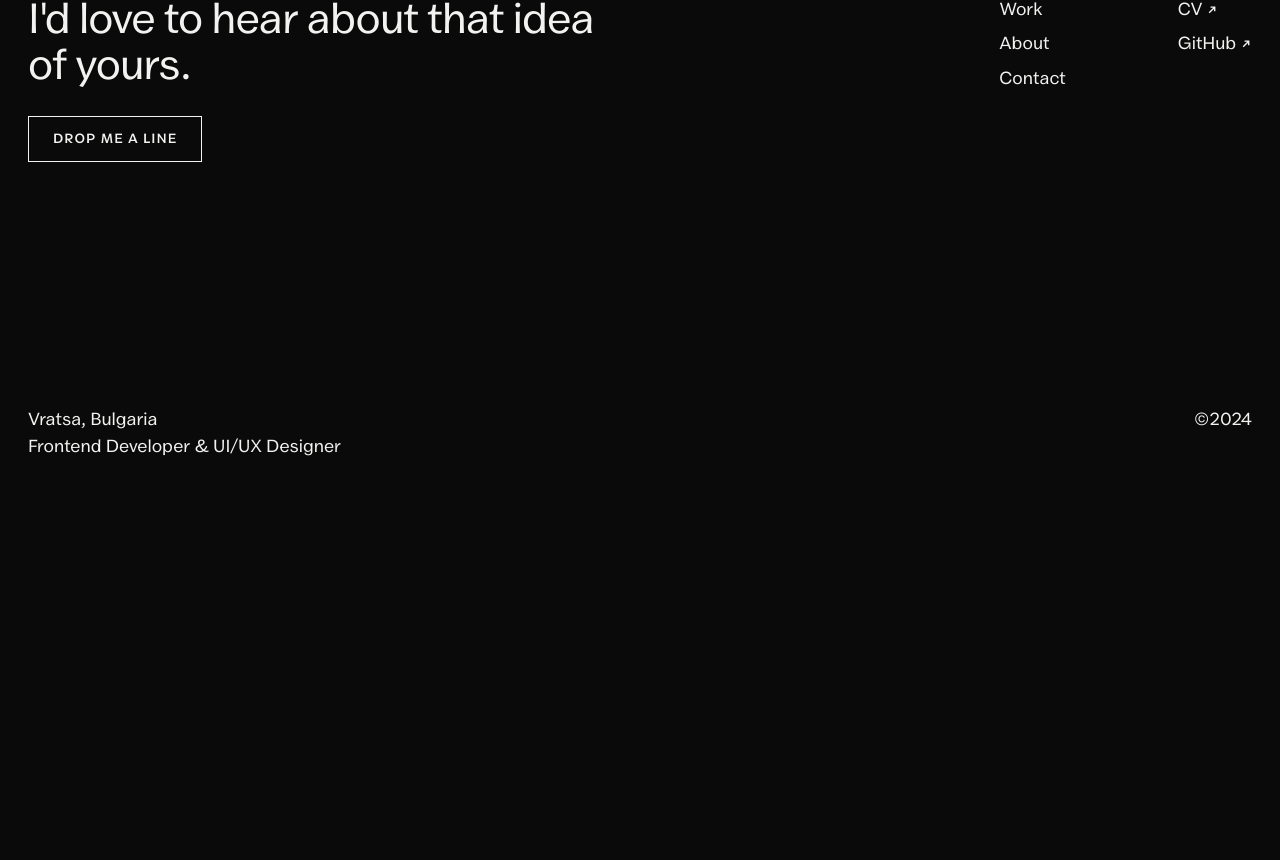
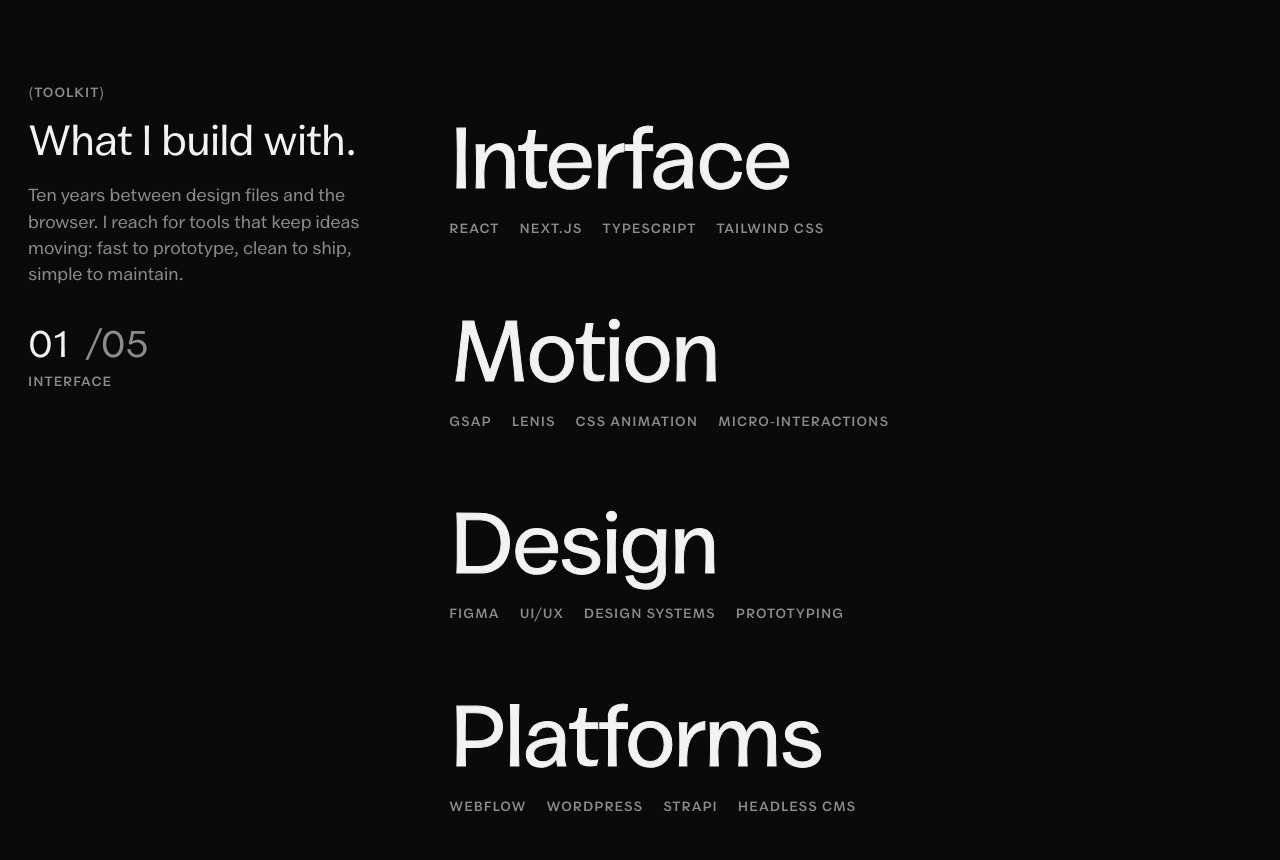
Before and after one commit to mpittas/mp-portfolio, a Next.js app: page / in a window 1280 px wide. Shown: the part 1300-2160 px from the top of the page. Before the commit the page ends 2035 px from the top, so only its background shows below. Built offline with nearby package versions, Linux system fonts and the light colour scheme.

Commit message:
Add a Toolkit section to the home page with an outlined skill stack.

```diff
--- a/app/globals.css
+++ b/app/globals.css
@@ -68,6 +68,28 @@
   text-wrap: balance;
 }
 
+@utility skill-name {
+  font-family: var(--font-display), Helvetica, sans-serif;
+  font-weight: 400;
+  color: transparent;
+  -webkit-text-stroke: 1px var(--color-mark);
+  transition:
+    color 0.5s ease,
+    -webkit-text-stroke-color 0.5s ease;
+}
+
+.group:hover .skill-name {
+  color: var(--color-ink);
+  -webkit-text-stroke-color: var(--color-ink);
+}
+
+@media (hover: none) {
+  .skill-name {
+    color: var(--color-ink);
+    -webkit-text-stroke-color: var(--color-ink);
+  }
+}
+
 @media (prefers-reduced-motion: reduce) {
   html.lenis,
   html.lenis body {
--- a/app/page.tsx
+++ b/app/page.tsx
@@ -8,6 +8,7 @@
 import { HomeChrome } from "@/components/home/home-chrome";
 import { HomeIndex } from "@/components/home/home-index";
 import { HomeLead } from "@/components/home/home-lead";
+import { HomeSkills } from "@/components/home/home-skills";
 
 export default function Home() {
   return (
@@ -15,6 +16,7 @@
       <HomeChrome />
       <HomeLead />
       <HomeIndex />
+      <HomeSkills />
     </main>
   );
 }
--- /dev/null
+++ b/components/home/home-skills.tsx
@@ -0,0 +1,188 @@
+"use client";
+
+import { useRef, useState, type CSSProperties } from "react";
+import gsap from "gsap";
+import { useGSAP } from "@gsap/react";
+import { ScrollTrigger } from "gsap/ScrollTrigger";
+
+gsap.registerPlugin(useGSAP, ScrollTrigger);
+
+const GROUPS = [
+  {
+    name: "Interface",
+    tools: ["React", "Next.js", "TypeScript", "Tailwind CSS"],
+  },
+  {
+    name: "Motion",
+    tools: ["GSAP", "Lenis", "CSS Animation", "Micro-interactions"],
+  },
+  {
+    name: "Design",
+    tools: ["Figma", "UI/UX", "Design Systems", "Prototyping"],
+  },
+  {
+    name: "Platforms",
+    tools: ["Webflow", "WordPress", "Strapi", "Headless CMS"],
+  },
+  {
+    name: "Craft",
+    tools: ["Accessibility", "Performance", "SEO", "Testing"],
+  },
+] as const;
+
+const TOTAL = String(GROUPS.length).padStart(2, "0");
+
+export function HomeSkills() {
+  const root = useRef<HTMLElement>(null);
+  const [active, setActive] = useState(0);
+
+  useGSAP(
+    () => {
+      const el = root.current;
+      if (!el) return;
+
+      const mm = gsap.matchMedia();
+
+      mm.add("(prefers-reduced-motion: no-preference)", () => {
+        const intro = gsap.utils.toArray<HTMLElement>("[data-aside]", el);
+        const items = gsap.utils.toArray<HTMLElement>("[data-item]", el);
+
+        gsap.set(intro, { autoAlpha: 0, y: 26 });
+        items.forEach((item) => {
+          const name = item.querySelector<HTMLElement>("[data-name-inner]");
+          const meta = item.querySelectorAll<HTMLElement>("[data-meta]");
+          if (name) gsap.set(name, { yPercent: 115 });
+          if (meta.length) gsap.set(meta, { autoAlpha: 0, y: 12 });
+        });
+
+        ScrollTrigger.create({
+          trigger: el,
+          start: "top 80%",
+          once: true,
+          onEnter: () => {
+            gsap.to(intro, {
+              autoAlpha: 1,
+              y: 0,
+              duration: 0.7,
+              ease: "power3.out",
+              stagger: 0.09,
+            });
+          },
+        });
+
+        items.forEach((item) => {
+          const name = item.querySelector<HTMLElement>("[data-name-inner]");
+          const meta = item.querySelectorAll<HTMLElement>("[data-meta]");
+
+          ScrollTrigger.create({
+            trigger: item,
+            start: "top 86%",
+            once: true,
+            onEnter: () => {
+              const tl = gsap.timeline({ defaults: { ease: "power3.out" } });
+              if (name) {
+                tl.to(name, { yPercent: 0, duration: 0.9, ease: "power4.out" }, 0);
+              }
+              if (meta.length) {
+                tl.to(meta, { autoAlpha: 1, y: 0, duration: 0.5, stagger: 0.05 }, 0.18);
+              }
+            },
+          });
+        });
+      });
+
+      return () => mm.revert();
+    },
+    { scope: root },
+  );
+
+  return (
+    <section
+      ref={root}
+      aria-labelledby="skills-heading"
+      className="px-4 pt-24 pb-20 md:px-7 md:pt-36 md:pb-28"
+    >
+      <div className="grid gap-14 md:grid-cols-12 md:gap-x-10">
+        <aside className="md:col-span-4">
+          <div className="md:sticky md:top-28">
+            <p data-aside className="spec text-mute">(Toolkit)</p>
+            <h2
+              id="skills-heading"
+              data-aside
+              className="mt-4 max-w-sm text-[clamp(1.9rem,3.2vw,2.6rem)] leading-[1.05] font-normal tracking-[-0.02em]"
+            >
+              What I build with.
+            </h2>
+            <p data-aside className="mt-5 max-w-sm text-mute">
+              Ten years between design files and the browser. I reach for tools
+              that keep ideas moving: fast to prototype, clean to ship, simple
+              to maintain.
+            </p>
+            <div data-aside aria-hidden className="mt-10 flex items-end gap-2">
+              <span className="block h-[0.9em] overflow-hidden text-[2.25rem] leading-[0.9]">
+                <span
+                  className="block transition-transform duration-500 ease-[cubic-bezier(0.22,1,0.36,1)]"
+                  style={{ transform: `translateY(-${active * 0.9}em)` }}
+                >
+                  {GROUPS.map((group, i) => (
+                    <span
+                      key={group.name}
+                      className="flex h-[0.9em] items-end justify-start"
+                    >
+                      {String(i + 1).padStart(2, "0")}
+                    </span>
+                  ))}
+                </span>
+              </span>
+              <span className="text-[2.25rem] leading-[0.9] text-mute">
+                /{TOTAL}
+              </span>
+            </div>
+            <p data-aside aria-hidden className="spec mt-3 text-mute">
+              {GROUPS[active].name}
+            </p>
+          </div>
+        </aside>
+
+        <ul className="md:col-span-8">
+          {GROUPS.map((group, i) => (
+            <li
+              key={group.name}
+              data-item
+              className="group py-7 md:py-9"
+              onPointerEnter={() => setActive(i)}
+            >
+              <div className="overflow-hidden">
+                <h3
+                  data-name-inner
+                  className="skill-name pb-[0.16em] text-[clamp(2.6rem,6.5vw,5.25rem)] leading-[0.95] font-normal tracking-[-0.03em]"
+                >
+                  {group.name}
+                </h3>
+              </div>
+              <ul className="mt-2 flex flex-wrap gap-x-5 gap-y-2">
+                {group.tools.map((tool, ti) => (
+                  <li
+                    key={tool}
+                    data-meta
+                    className="spec text-mute transition-colors duration-300 [transition-delay:calc(var(--i)*35ms)] group-hover:text-ink"
+                    style={{ "--i": ti } as CSSProperties}
+                  >
+                    {tool}
+                  </li>
+                ))}
+              </ul>
+            </li>
+          ))}
+        </ul>
+      </div>
+
+      <div className="mt-20 flex flex-col gap-2 md:mt-28 md:flex-row md:items-baseline md:justify-between">
+        <p className="spec text-mute">( Always learning )</p>
+        <p className="spec text-mute">
+          Now exploring WebGL, shaders, and AI-assisted workflows
+        </p>
+      </div>
+    </section>
+  );
+}
```
